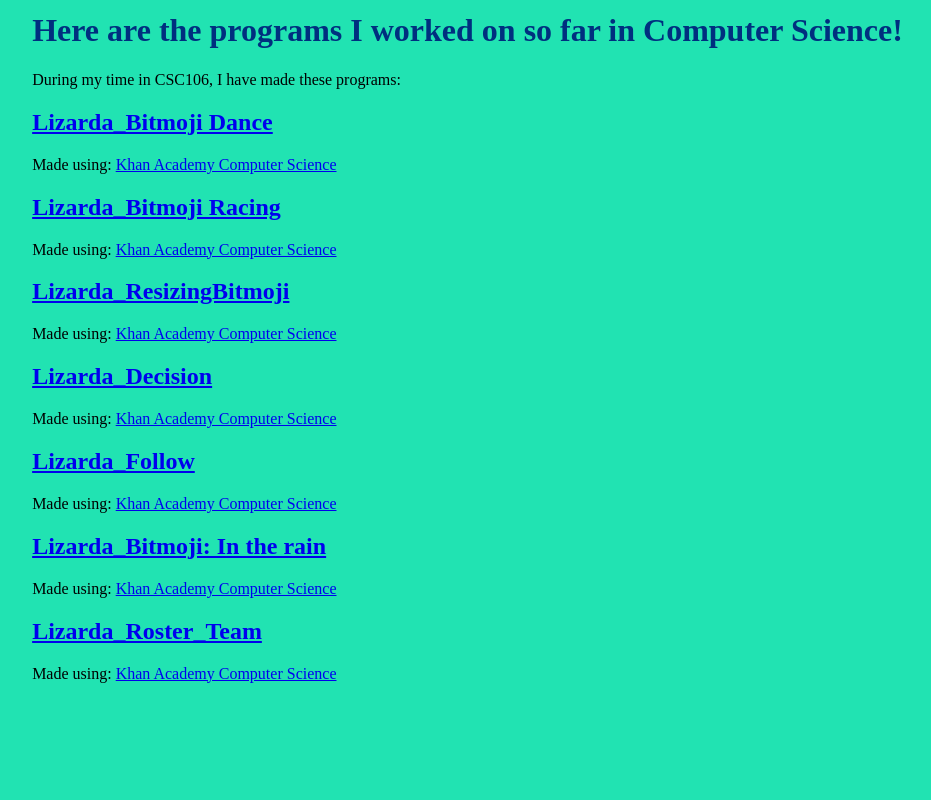
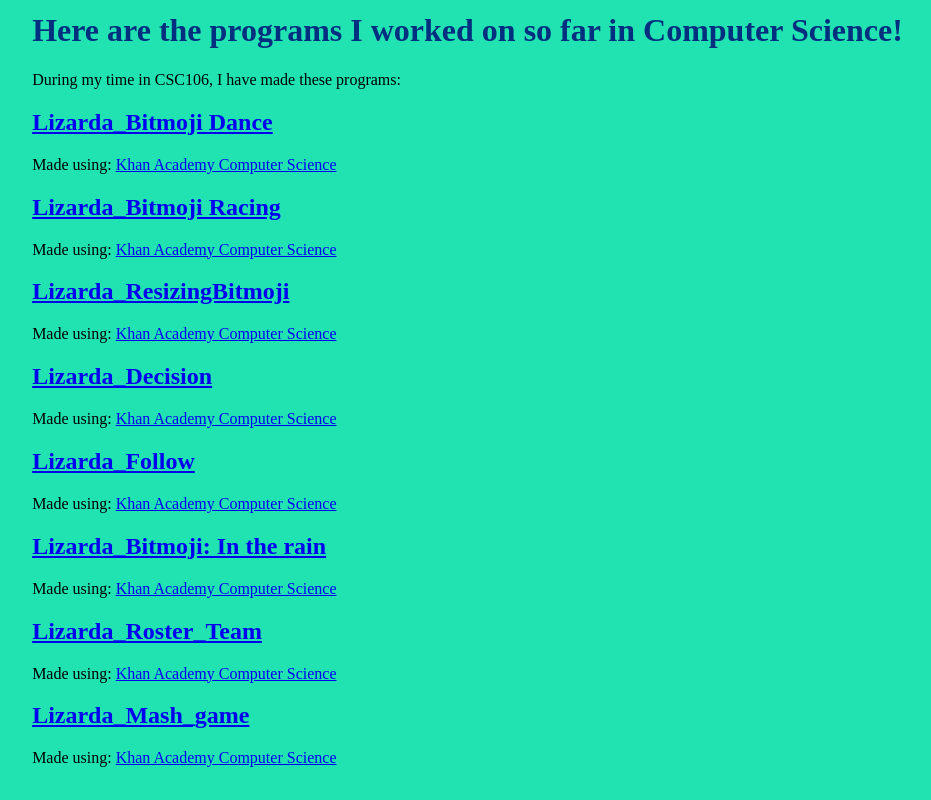
Before and after one commit to JABlizzard/JABlizzard.github.io, a plain HTML site: page js.html in a window 1280 px wide. Shown: the part 374-1174 px from the top of the page, without its empty margins (156-1087 px from the left). Before the commit the page ends 1090 px from the top, so only its background shows below. Drawn offline with Linux system fonts and the light colour scheme; a script that the page names is missing.

Commit message:
Update js.html

```diff
--- a/js.html
+++ b/js.html
@@ -30,6 +30,7 @@ During my time in CSC106, I have made these programs:
 <h2><a href="https://www.khanacademy.org/computer-programming/lizarda_follow/5949650542837760">Lizarda_Follow</a></h2><script src="https://www.khanacademy.org/computer-programming/lizarda_follow/5949650542837760/embed.js?editor=yes&buttons=yes&author=yes&embed=yes"></script><p>Made using: <a href="http://www.khanacademy.org/computer-programming">Khan Academy Computer Science</a></p>
 <h2><a href="https://www.khanacademy.org/computer-programming/rain-rain-go-away/4736153981075456">Lizarda_Bitmoji: In the rain</a></h2><script src="https://www.khanacademy.org/computer-programming/rain-rain-go-away/4736153981075456/embed.js?editor=yes&buttons=yes&author=yes&embed=yes"></script><p>Made using: <a href="http://www.khanacademy.org/computer-programming">Khan Academy Computer Science</a></p>
 <h2><a href="https://www.khanacademy.org/computer-programming/objects/4726733108723712">Lizarda_Roster_Team</a></h2><script src="https://www.khanacademy.org/computer-programming/objects/4726733108723712/embed.js?editor=yes&buttons=yes&author=yes&embed=yes"></script><p>Made using: <a href="http://www.khanacademy.org/computer-programming">Khan Academy Computer Science</a></p>
+<h2><a href="https://www.khanacademy.org/computer-programming/lizarda_mash_game/5402781289857024">Lizarda_Mash_game</a></h2><script src="https://www.khanacademy.org/computer-programming/lizarda_mash_game/5402781289857024/embed.js?editor=yes&buttons=yes&author=yes&embed=yes"></script><p>Made using: <a href="http://www.khanacademy.org/computer-programming">Khan Academy Computer Science</a></p>
 	    </div>
 	</body>
 </html>
```
